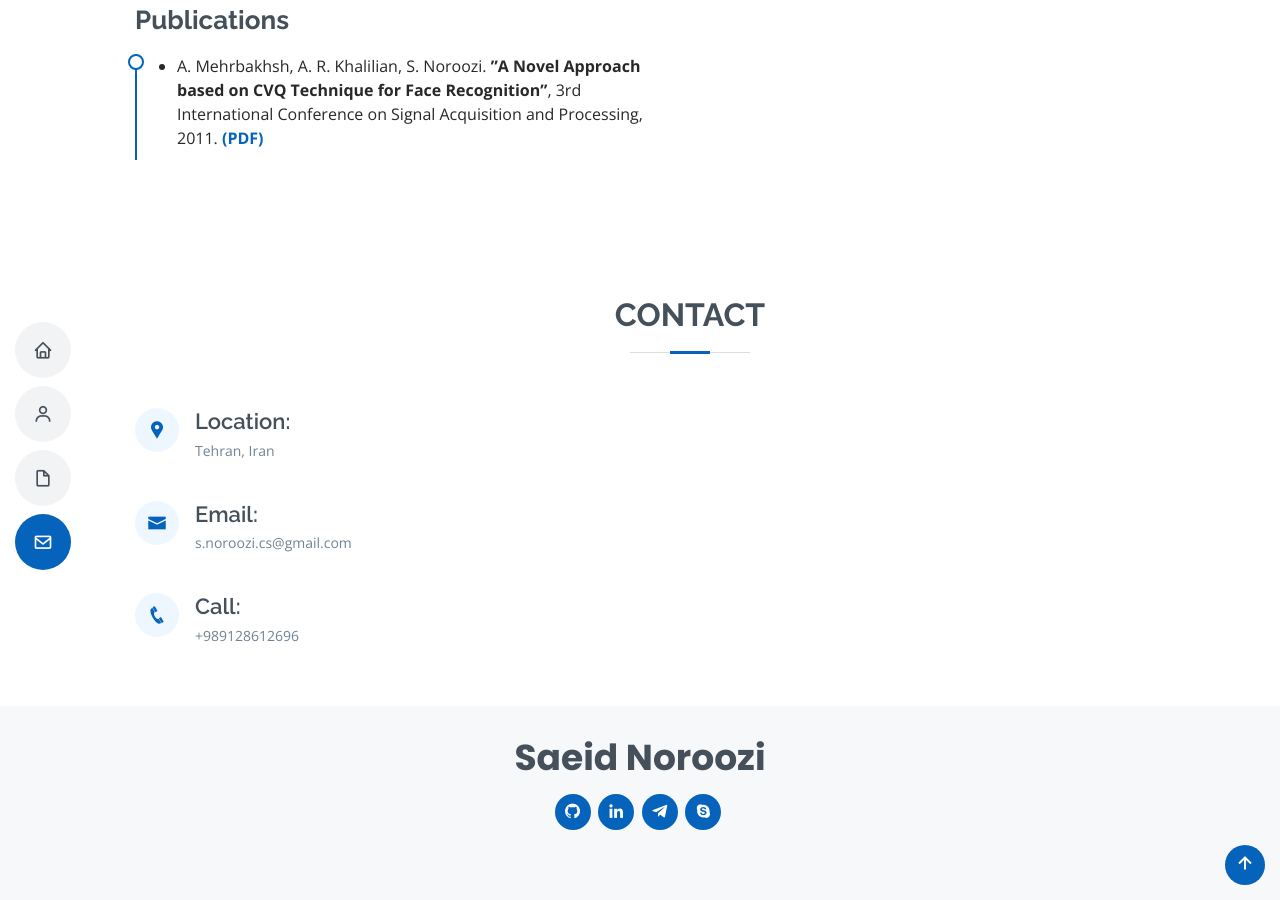
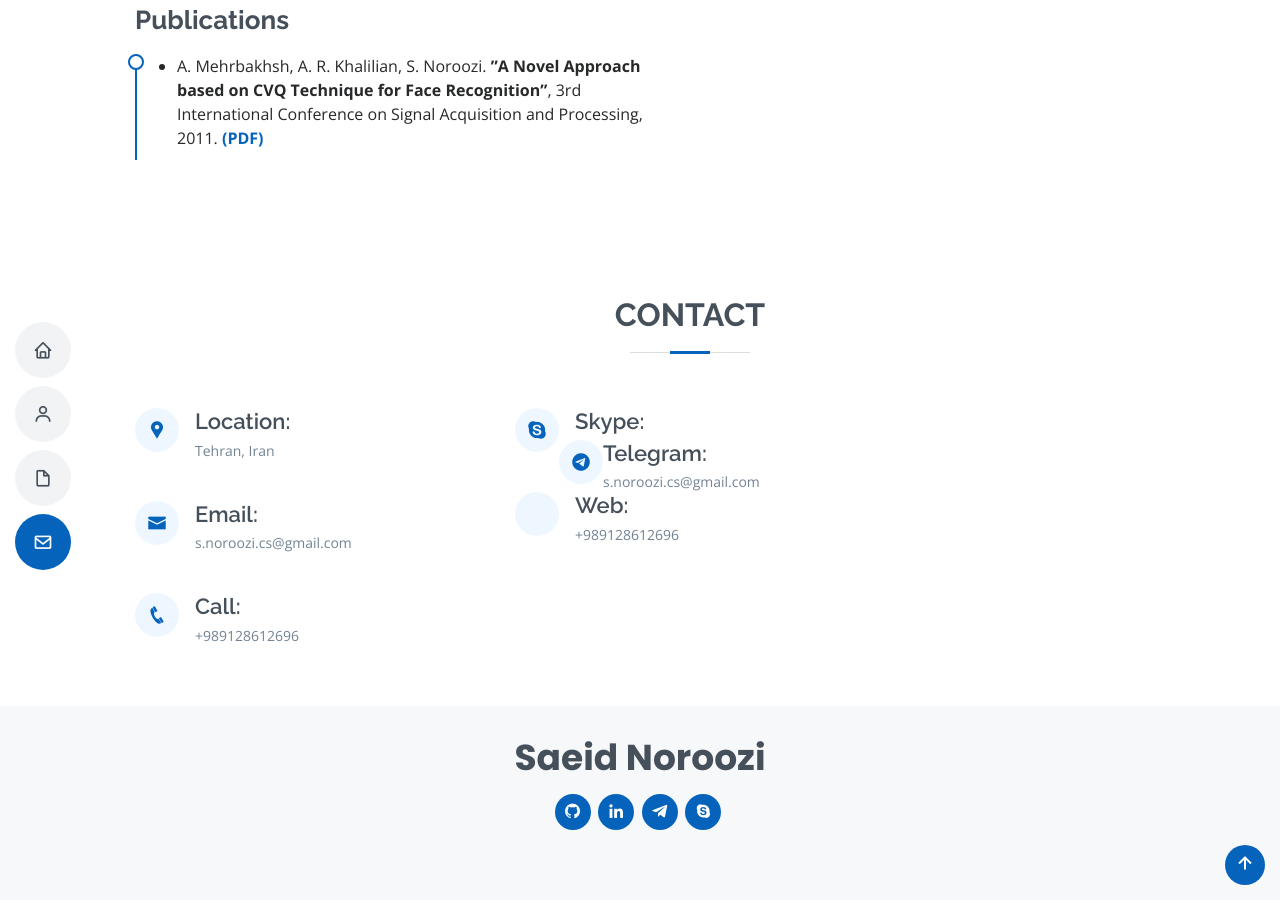
Before and after one commit to s-noroozi-cs/portfolio, a Jekyll site: the page built from index.html, in a window 1280 px wide and 900 px high, scrolled down 4549 px. Built offline with Jekyll 4.4.1, drawn with Linux system fonts in a browser that asks for light colours.

Commit message:
update contact

```diff
--- a/index.html
+++ b/index.html
@@ -503,6 +503,30 @@
 
           </div>
 
+          <div class="col-lg-4">
+            <div class="info">
+              <div class="skype">
+                <i class="icofont-skype"></i>
+                <h4>Skype:</h4>
+                <p></p>
+              </div>
+
+              <div class="telegram">
+                <i class="icofont-telegram"></i>
+                <h4>Telegram:</h4>
+                <p>s.noroozi.cs@gmail.com</p>
+              </div>
+
+              <div class="portfolio">
+                <i class="icofont-portfolio"></i>
+                <h4>Web:</h4>
+                <p>+989128612696</p>
+              </div>
+
+            </div>
+
+          </div>
+
         </div>
 
       </div>
```
Also changed, not shown: 2 other files.
